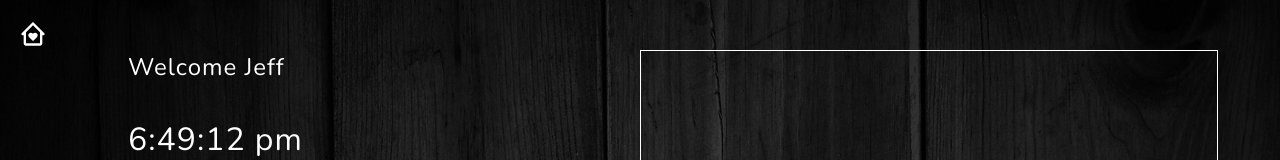
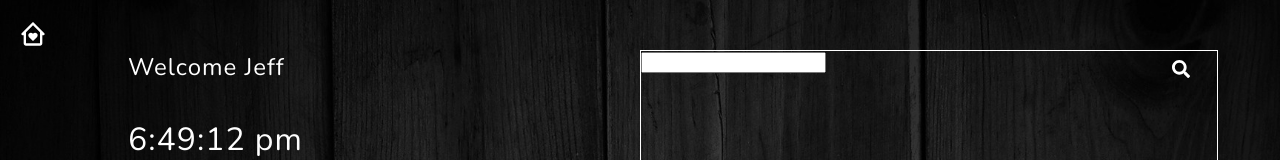
Before and after one commit to JTSwisher/daily-dash-frontend, a React (Create React App) app: page /dash/home in a window 1280 px wide. Shown: the top 160 px of the page. Built offline with nearby package versions, Linux system fonts and the light colour scheme; no server answers.

Commit message:
add form & input state to WeatherForm component, use WeatherContainer callback to set location state in form parent component

```diff
--- a/src/weather/WeatherContainer.js
+++ b/src/weather/WeatherContainer.js
@@ -1,10 +1,16 @@
 import React, {useState, useEffect} from 'react'
+import WeatherForm from './WeatherForm'
 
 export default function WeatherContainer() {
+    const [location, setLocation] = useState(false)
+
+    let handleLocationFormSubmit = (z) => {
+        setLocation(z)
+    }
 
     return(
         <div className="weather-container">
-
+            <WeatherForm location={location} updateLocationState={handleLocationFormSubmit}/>
         </div>
     )
 }
--- /dev/null
+++ b/src/weather/WeatherForm.js
@@ -0,0 +1,20 @@
+import React, {useState} from 'react'
+import { FaSearch } from 'react-icons/fa'
+
+export default function WeatherForm(props) {
+    const [zipcode, setZipcode] = useState('')
+
+    let handleFormSubmit = (e) => {
+        e.preventDefault();
+        props.updateLocationState(zipcode)
+    }
+
+    return(
+        <div className="weather-form" style={{display: (props.location ? 'none' : '')}}>
+            <form id="weather-form" onSubmit={(e) => handleFormSubmit(e)}>
+                <input id="weather-input" value={zipcode} onChange={(e) => setZipcode(e.target.value)} placeholder="Zipcode..." required></input>
+                <button type="submit" id="shows-button-wrapper"><FaSearch id="shows-form-submit-icon" /></button>
+            </form>
+        </div>
+    )
+}
```
